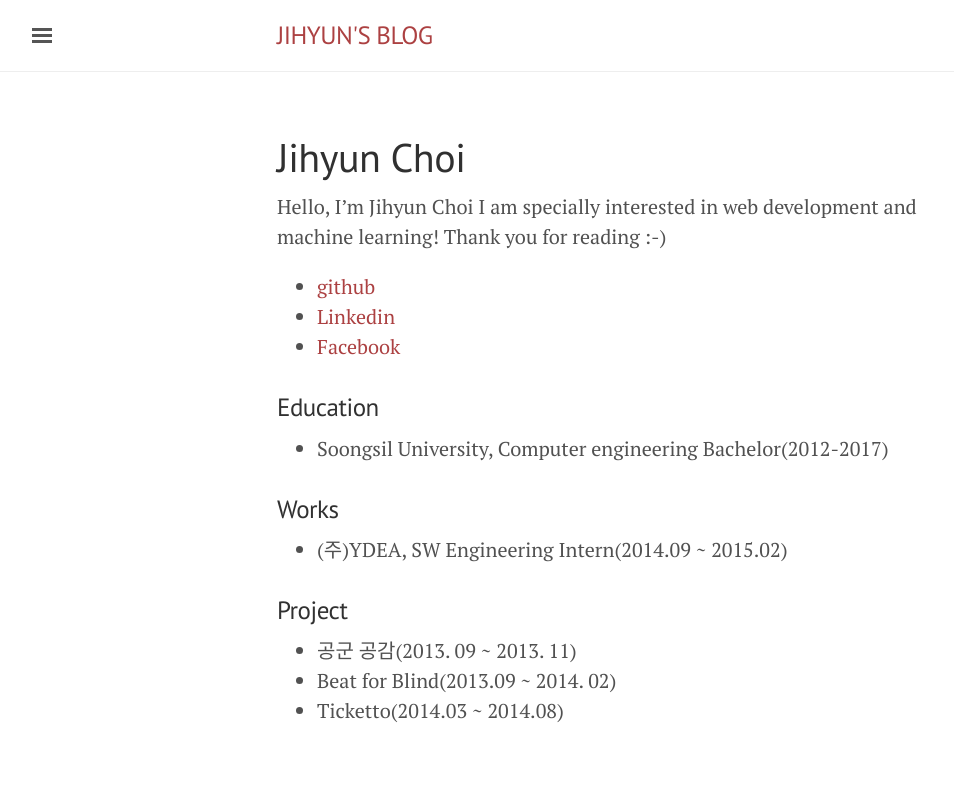
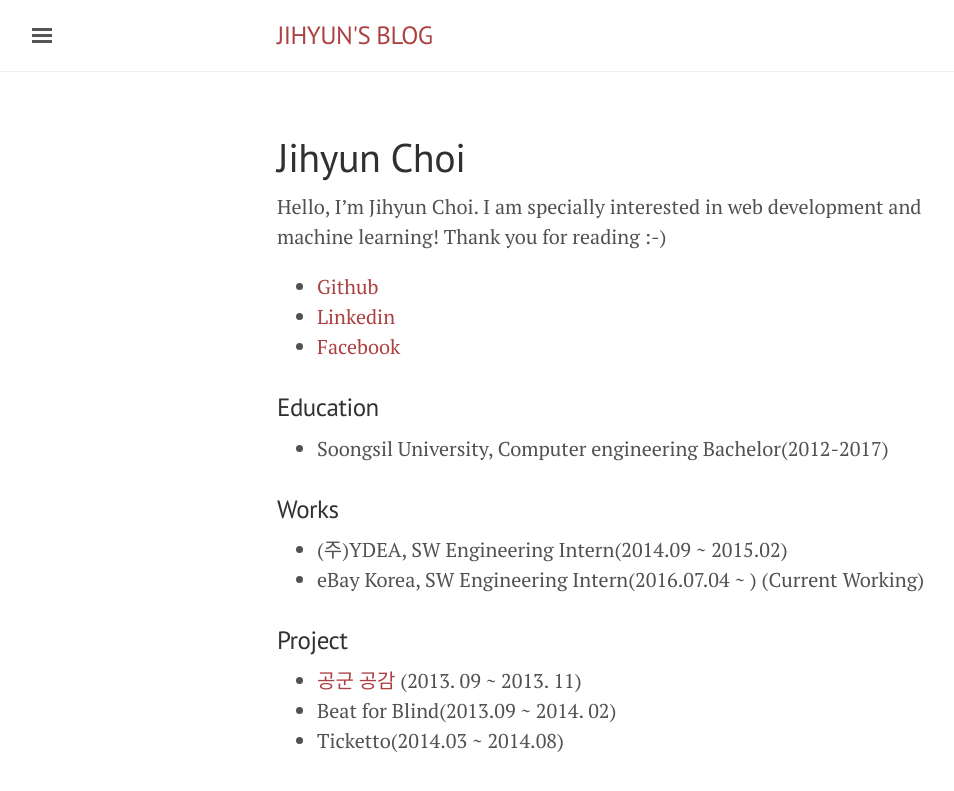
Before and after one commit to jihyun00/jihyun00.github.com, a Jekyll site: the page built from about.md, in a window 1280 px wide. Shown: the top 791 px of the page, without its empty margins (3-957 px from the left). Built offline with Jekyll 4.4.1, drawn with Linux system fonts in a browser that asks for light colours.

```diff
--- a/_includes/sidebar.html
+++ b/_includes/sidebar.html
@@ -30,6 +30,7 @@
     <a class="sidebar-nav-item" href="{{ site.baseurl }}/python">Python</a>
     <a class="sidebar-nav-item" href="{{ site.baseurl }}/java">Java</a>
     <a class="sidebar-nav-item" href="{{ site.baseurl }}/project">Project</a>
+    <a class="sidebar-nav-item" href="{{ site.baseurl }}/technique">Technique</a>
   </nav>
 
   <div class="sidebar-item">
--- a/about.md
+++ b/about.md
@@ -3,10 +3,10 @@ layout: page
 title: Jihyun Choi
 ---
 
-Hello, I'm Jihyun Choi
+Hello, I'm Jihyun Choi.
 I am specially interested in web development and machine learning! Thank you for reading :-)
 
-* [github](https://github.com/jihyun00)
+* [Github](https://github.com/jihyun00)
 * [Linkedin](https://www.linkedin.com/in/jihyun-choi-b0a933b4?trk=nav_responsive_tab_profile_pic)
 * [Facebook](https://www.facebook.com/jihyun00)
 
@@ -16,8 +16,9 @@ I am specially interested in web development and machine learning! Thank you for
 
 ### Works
 - (주)YDEA, SW Engineering Intern(2014.09 ~ 2015.02)
+- eBay Korea, SW Engineering Intern(2016.07.04 ~ ) (Current Working)
 
 ### Project
-- 공군 공감(2013. 09 ~ 2013. 11)
+- [공군 공감](http://afplay.kr) (2013. 09 ~ 2013. 11)
 - Beat for Blind(2013.09 ~ 2014. 02)
 - Ticketto(2014.03 ~ 2014.08)
```
Also changed, not shown: 07.technique.md (added, +24 -0 lines), _posts/2016-07-09-kafka.md (added, +64 -0 lines), _posts/2016-07-09-elasticsearch.md (added).
